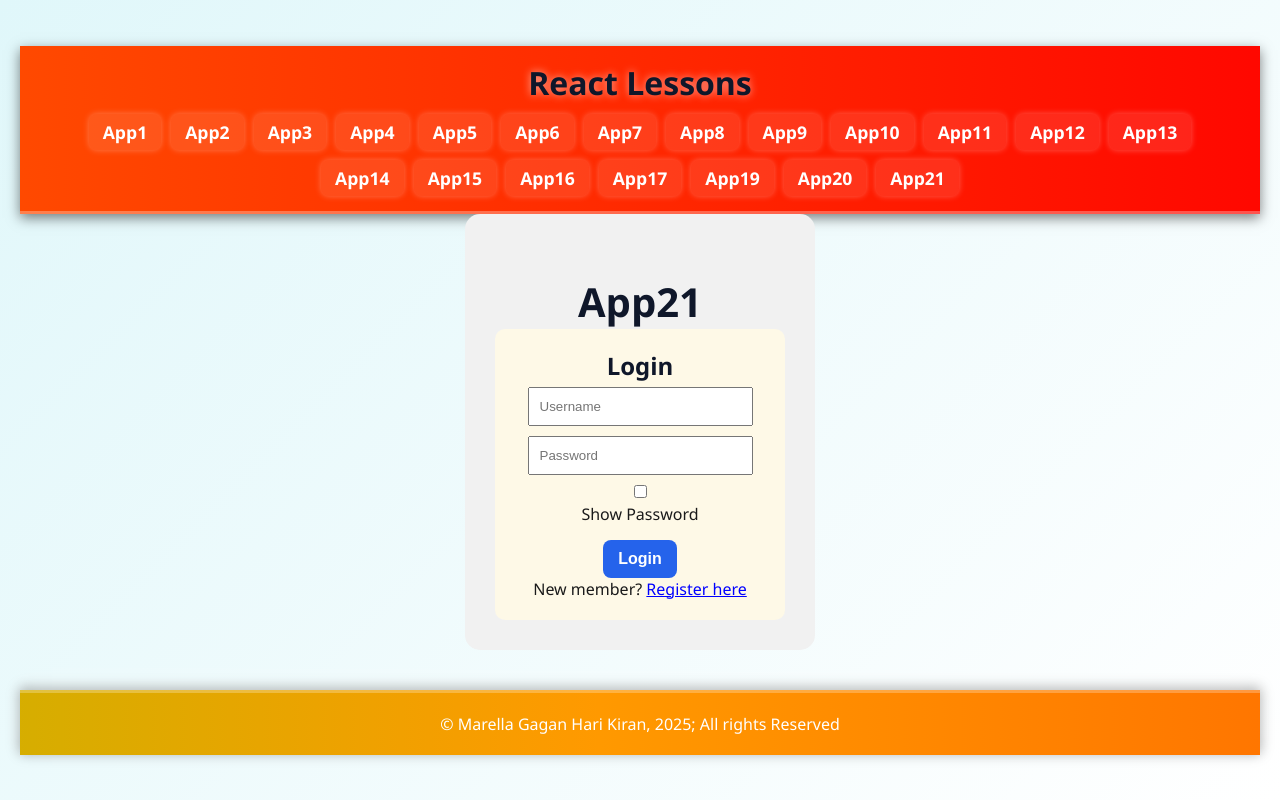
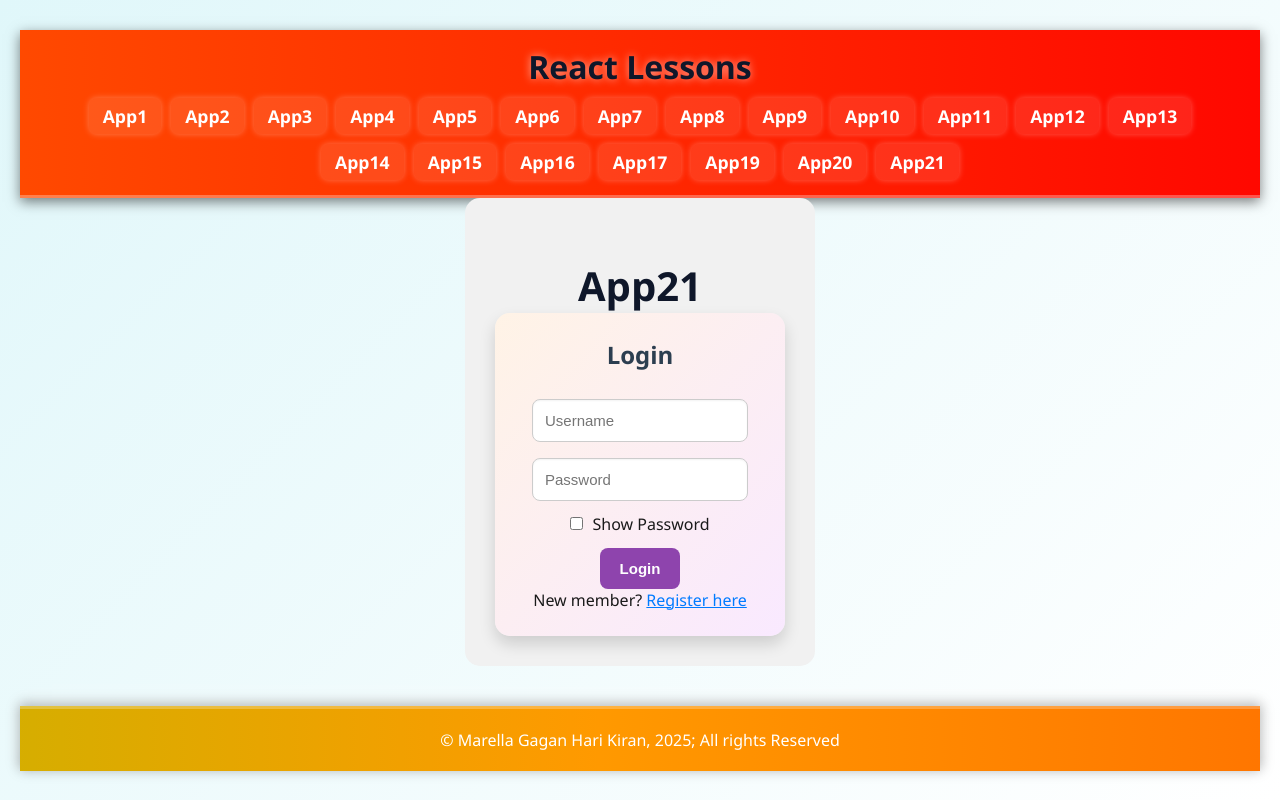
Before and after one commit to Gaganharikiranmarella/react-apps, a React (Vite) app: page /app21 in a window 1280 px wide. Built offline with nearby package versions, Linux system fonts and the light colour scheme.

Commit message:
modifed CSS for App21

```diff
--- a/src/components/Login.css
+++ b/src/components/Login.css
@@ -1,21 +1,69 @@
 .login-box {
-  background-color: #fef9e7;
-  padding: 20px;
-  border-radius: 10px;
+  background: linear-gradient(to bottom right, #fff3e6, #f9e9ff);
+  padding: 25px;
+  border-radius: 15px;
+  box-shadow: 0 8px 16px rgba(0, 0, 0, 0.15);
+  transition: all 0.3s ease-in-out;
+}
+
+.login-box h2 {
+  margin-bottom: 20px;
+  font-family: 'Segoe UI', sans-serif;
+  color: #2c3e50;
 }
 
 .login-box input {
   width: 90%;
-  padding: 10px;
-  margin: 5px 0;
+  padding: 12px;
+  margin: 8px 0;
+  border: 1px solid #ccc;
+  border-radius: 8px;
+  outline: none;
+  font-size: 15px;
+  transition: 0.3s;
+  box-shadow: inset 0 1px 2px rgba(0,0,0,0.05);
+}
+
+.login-box input:focus {
+  border-color: #9b59b6;
+  box-shadow: 0 0 6px rgba(155, 89, 182, 0.6);
+}
+
+.login-box input[type="checkbox"] {
+  width: auto;
+  margin-right: 5px;
+}
+
+.login-box button {
+  background-color: #8e44ad;
+  color: white;
+  padding: 12px 20px;
+  border: none;
+  border-radius: 8px;
+  font-size: 15px;
+  cursor: pointer;
+  transition: background-color 0.3s, transform 0.2s;
+  margin-top: 10px;
+}
+
+.login-box button:hover {
+  background-color: #9b59b6;
+  transform: scale(1.05);
 }
 
 .login-box .error {
-  color: red;
+  color: #e74c3c;
+  margin-top: 10px;
+  font-weight: 500;
 }
 
 .login-box .link {
-  color: blue;
+  color: #007bff;
   cursor: pointer;
   text-decoration: underline;
+  transition: color 0.3s;
 }
+
+.login-box .link:hover {
+  color: #0056b3;
+}
--- a/src/components/Register.css
+++ b/src/components/Register.css
@@ -1,21 +1,69 @@
 .register-box {
-  background-color: #e9f7ef;
-  padding: 20px;
-  border-radius: 10px;
+  background: linear-gradient(to bottom right, #e3ffe7, #d9e7ff);
+  padding: 25px;
+  border-radius: 15px;
+  box-shadow: 0 8px 16px rgba(0, 0, 0, 0.15);
+  transition: all 0.3s ease-in-out;
+}
+
+.register-box h2 {
+  margin-bottom: 20px;
+  font-family: 'Segoe UI', sans-serif;
+  color: #2c3e50;
 }
 
 .register-box input {
   width: 90%;
-  padding: 10px;
-  margin: 5px 0;
+  padding: 12px;
+  margin: 8px 0;
+  border: 1px solid #ccc;
+  border-radius: 8px;
+  outline: none;
+  font-size: 15px;
+  transition: 0.3s;
+  box-shadow: inset 0 1px 2px rgba(0,0,0,0.05);
+}
+
+.register-box input:focus {
+  border-color: #5dade2;
+  box-shadow: 0 0 6px rgba(93, 173, 226, 0.6);
+}
+
+.register-box input[type="checkbox"] {
+  width: auto;
+  margin-right: 5px;
+}
+
+.register-box button {
+  background-color: #2980b9;
+  color: white;
+  padding: 12px 20px;
+  border: none;
+  border-radius: 8px;
+  font-size: 15px;
+  cursor: pointer;
+  transition: background-color 0.3s, transform 0.2s;
+  margin-top: 10px;
+}
+
+.register-box button:hover {
+  background-color: #3498db;
+  transform: scale(1.05);
 }
 
 .register-box .error {
-  color: red;
+  color: #e74c3c;
+  margin-top: 10px;
+  font-weight: 500;
 }
 
 .register-box .link {
-  color: blue;
+  color: #007bff;
   cursor: pointer;
   text-decoration: underline;
+  transition: color 0.3s;
 }
+
+.register-box .link:hover {
+  color: #0056b3;
+}
```
